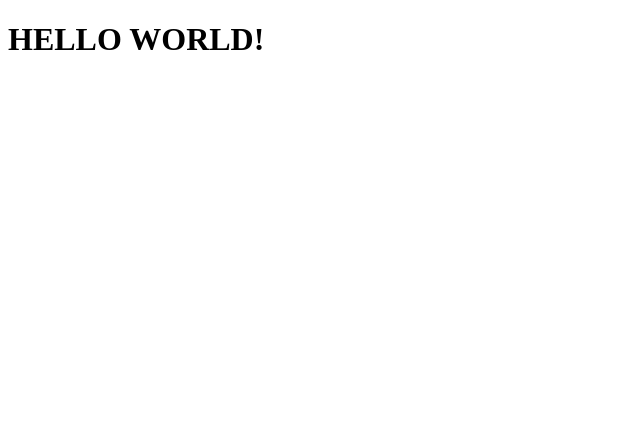
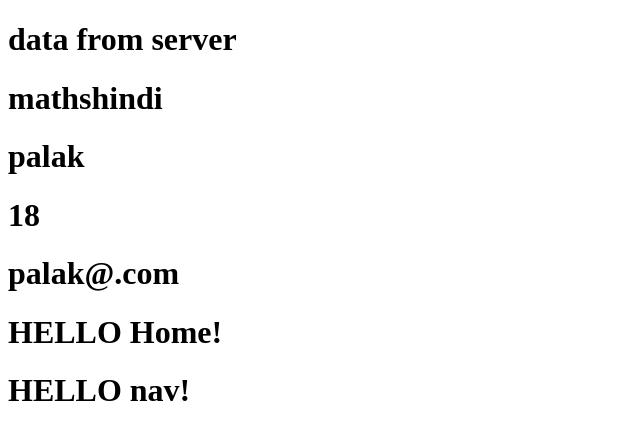
Before and after one commit to palak-khan/REACT-REACT, a React (Vite) app: page / in a window 1280 px wide. Shown: the top 440 px of the page, without its empty margins (0-640 px from the left). Built offline with nearby package versions, Linux system fonts and the light colour scheme.

Commit message:
learn how to make component

```diff
--- a/src/App.jsx
+++ b/src/App.jsx
@@ -1,9 +1,20 @@
+const App = () => {
+  let data = "data from server";
+  let subject = ["maths", "hindi"];
+  let profile = {
+    name: "palak",
+    age: "18",
+    email: "palak@.com",
+  };
+  return (
+    <div>
+      <h1>{data}</h1>
+      <h1>{subject}</h1>
+      <h1>{profile.name}</h1>
+      <h1>{profile.age}</h1>
+      <h1>{profile.email}</h1>
+    </div>
+  );
+};
 
-
-function App() {
-return <div>
-  <h1>HELLO  WORLD!</h1>
-</div>
-}
-
-export default App
+export default App;
--- /dev/null
+++ b/src/components/Home.jsx
@@ -0,0 +1,9 @@
+function Home() {
+  return (
+    <div>
+      <h1>HELLO Home!</h1>
+    </div>
+  );
+}
+
+export default Home;
--- /dev/null
+++ b/src/components/Nav.jsx
@@ -0,0 +1,9 @@
+function Nav() {
+  return (
+    <div>
+      <h1>HELLO nav!</h1>
+    </div>
+  );
+}
+
+export default Nav;
--- a/src/main.jsx
+++ b/src/main.jsx
@@ -1,5 +1,12 @@
-import { createRoot } from 'react-dom/client'
-import App from './App.jsx'
+import { createRoot } from "react-dom/client";
+import App from "./App.jsx";
+import Nav from "./components/Nav.jsx";
+import Home from "./components/Home.jsx";
 
-
-createRoot(document.getElementById('root')).render(<App/>)
+createRoot(document.getElementById("root")).render(
+  <div>
+    <App />
+    <Home />
+    <Nav />
+  </div>
+);
```
